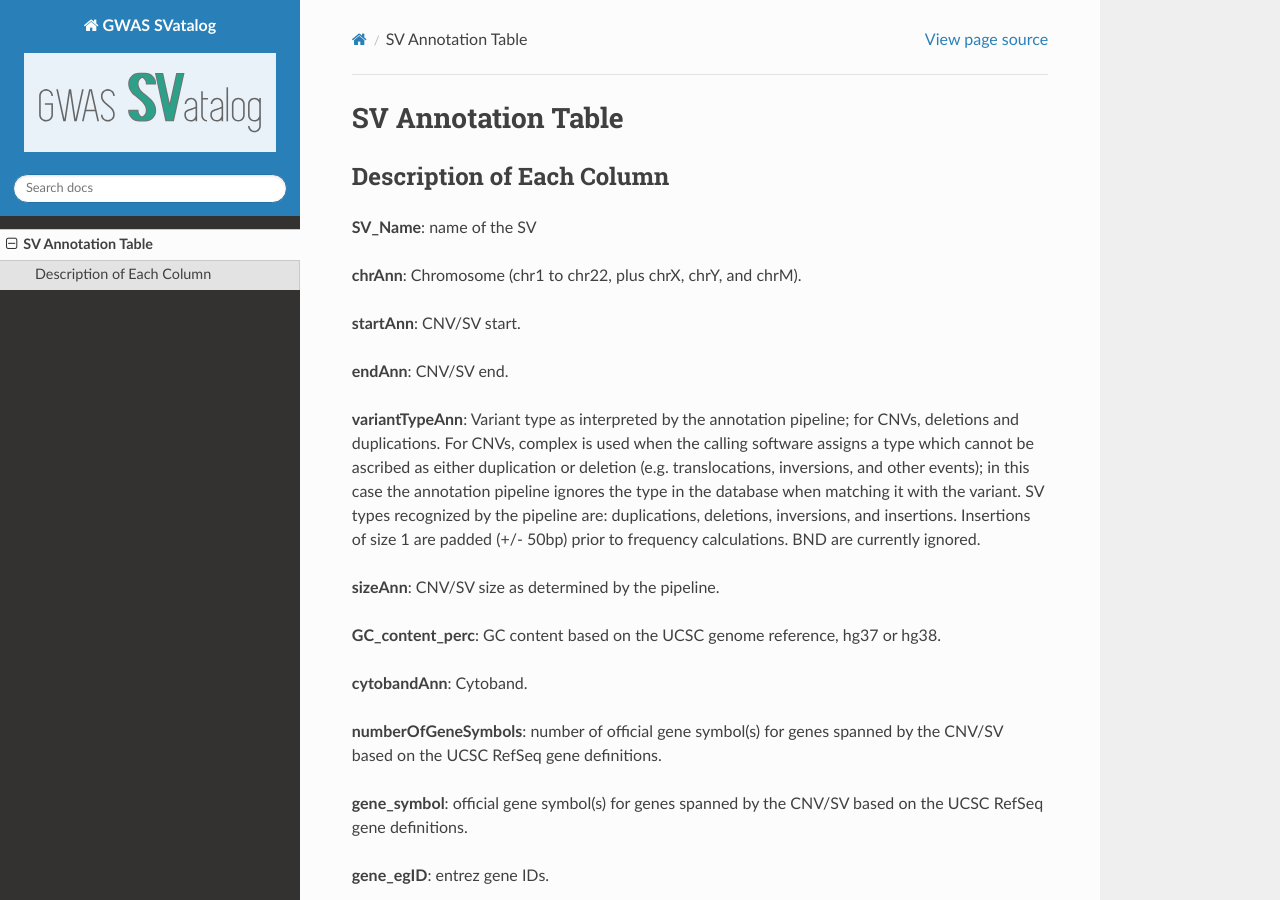
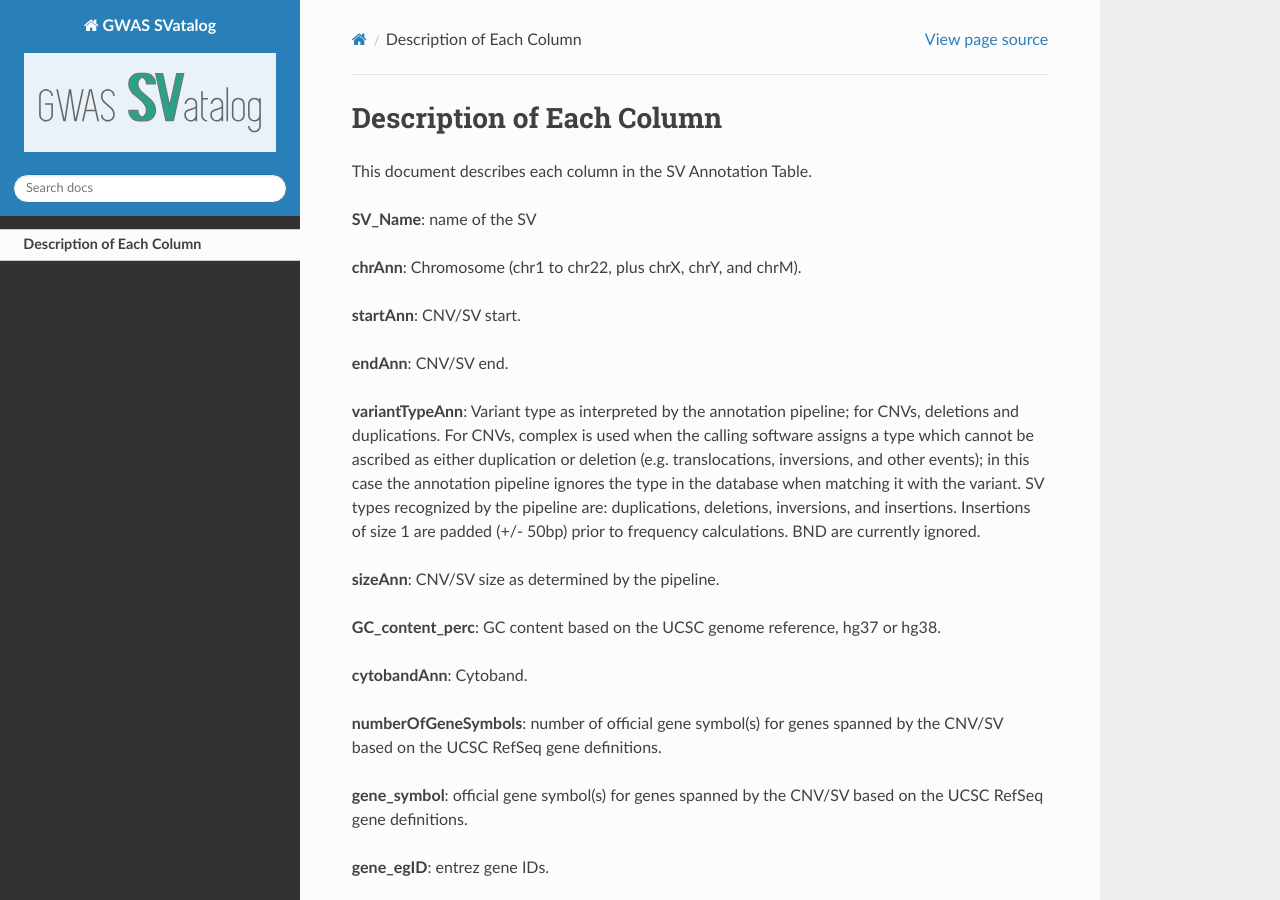
Before and after one commit to shalvichirmade/gwas-svatalog-docs, a Sphinx documentation site: the page built from source/annotation.rst, in a window 1280 px wide and 900 px high. Built offline with Sphinx 7.4.7 and the Read the Docs theme 2.0.0, drawn with Linux system fonts in a browser that asks for light colours; pages that are not in the unit, such as notebooks, are missing from menus.

Commit message:
changed title

```diff
--- a/source/annotation.rst
+++ b/source/annotation.rst
@@ -1,8 +1,7 @@
-SV Annotation Table
-====================
-
 Description of Each Column
 ---------------------------
+
+This document describes each column in the SV Annotation Table.
 
 **SV_Name**: name of the SV
 
```
